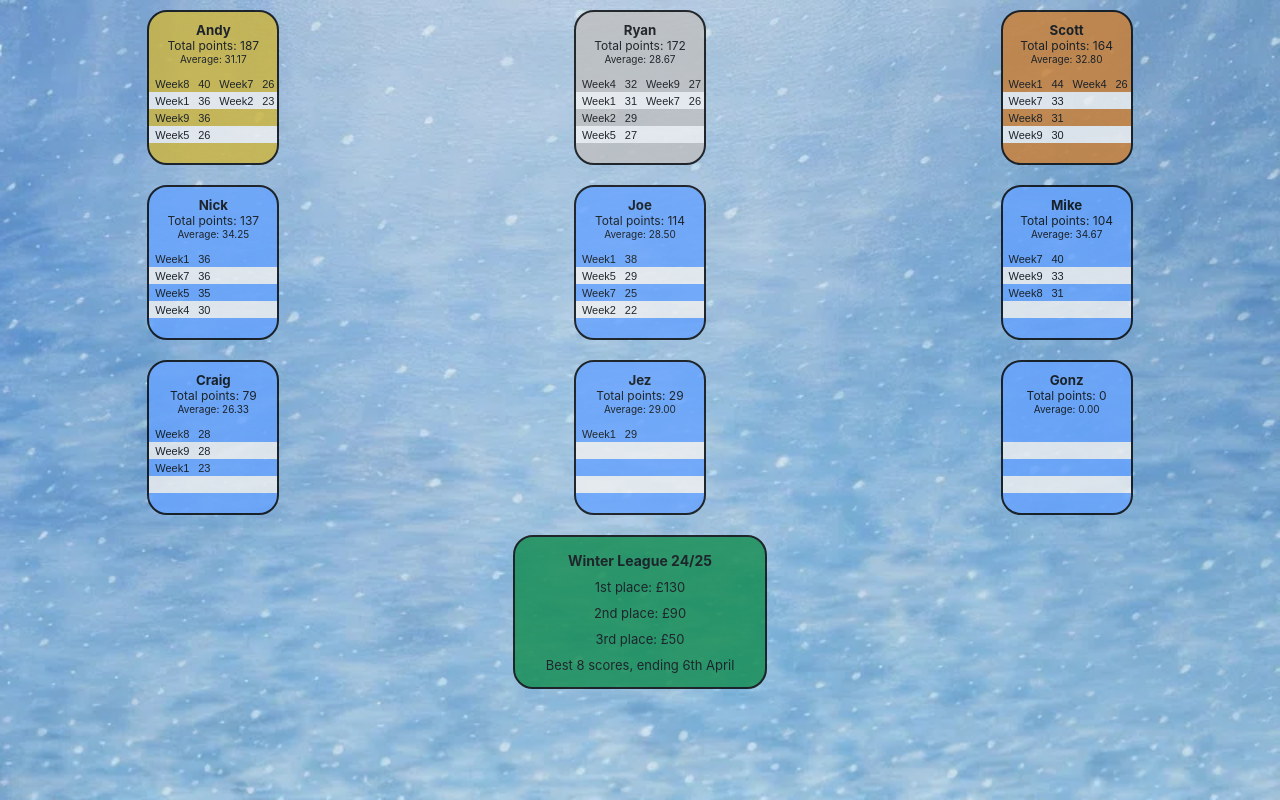
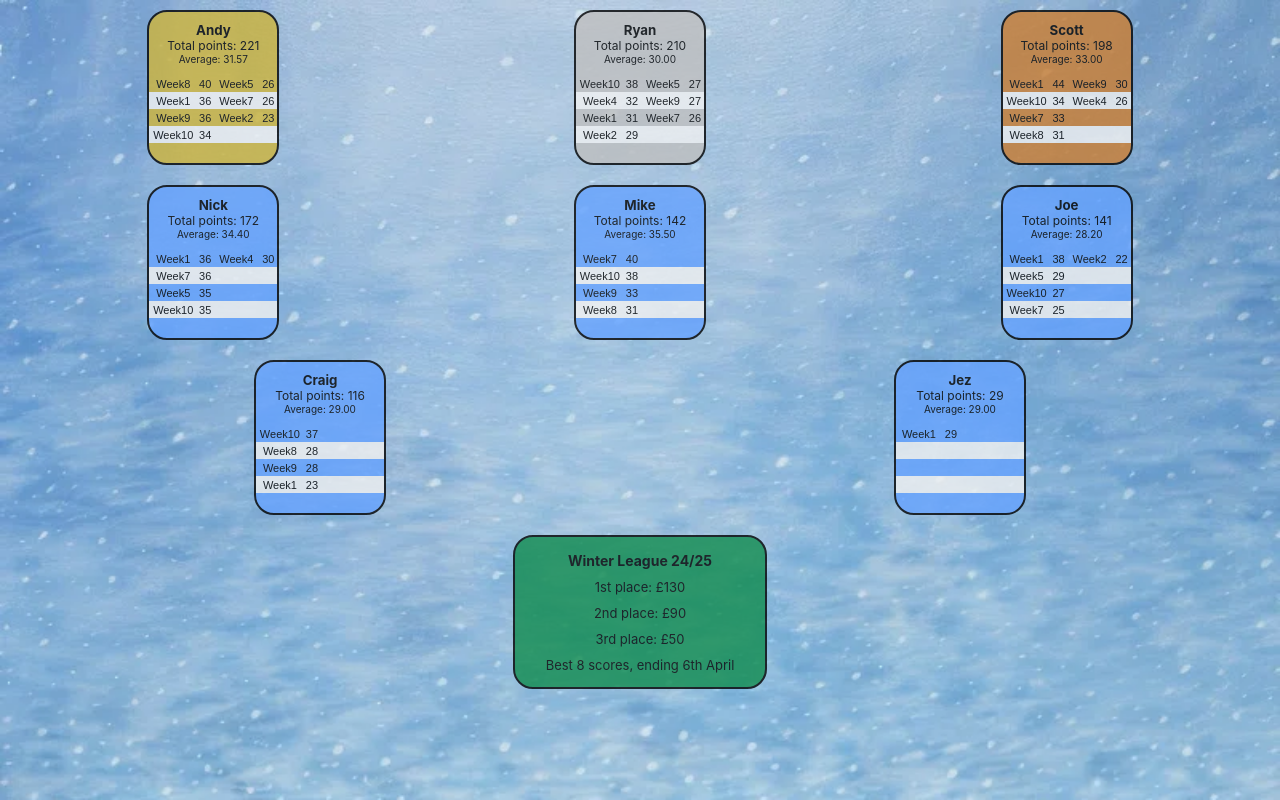
Before and after one commit to Ryan6Payne/winter-league, a React (Create React App) app: page / in a window 1280 px wide. Built offline with nearby package versions, Linux system fonts and the light colour scheme.

Commit message:
Week10 scores

```diff
--- a/src/App.js
+++ b/src/App.js
@@ -18,10 +18,10 @@ const App = () => {
                     { week: 'Week7', score: 26 },
                     { week: 'Week8', score: 40 },
                     { week: 'Week9', score: 36 },
-                    { week: '', score: 0 },
+                    { week: 'Week10', score: 34 },
                     { week: '', score: 0 }
                   ]
-                } playerName="Andy" weeksPlayed={6} cardClass={"gold"}/>
+                } playerName="Andy" weeksPlayed={7} cardClass={"gold"}/>
               </div>
             <div className="col-sm">
               <GolfPlayerCard golfScores={
@@ -32,10 +32,10 @@ const App = () => {
                     { week: 'Week5', score: 27 },
                     { week: 'Week7', score: 26 },
                     { week: 'Week9', score: 27 },
-                    { week: '', score: 0 },
+                    { week: 'Week10', score: 38 },
                     { week: '', score: 0 }
                   ]
-                } playerName="Ryan" weeksPlayed={6} cardClass={"silver"}/>
+                } playerName="Ryan" weeksPlayed={7} cardClass={"silver"}/>
               </div>
               <div className="col-sm">
                 <GolfPlayerCard golfScores={
@@ -45,11 +45,11 @@ const App = () => {
                     { week: 'Week7', score: 33 },
                     { week: 'Week8', score: 31 },
                     { week: 'Week9', score: 30 },
-                    { week: '', score: 0 },
+                    { week: 'Week10', score: 34 },
                     { week: '', score: 0 },
                     { week: '', score: 0 }
                   ]
-                } playerName="Scott" weeksPlayed={5} cardClass={"bronze"}/>
+                } playerName="Scott" weeksPlayed={6} cardClass={"bronze"}/>
               </div>
 
 
@@ -62,12 +62,26 @@ const App = () => {
                   { week: 'Week4', score: 30 },
                   { week: 'Week5', score: 35 },
                   { week: 'Week7', score: 36 },
-                  { week: '', score: 0 },
+                  { week: 'Week10', score: 35 },
                   { week: '', score: 0 },
                   { week: '', score: 0 },
                   { week: '', score: 0 }
                 ]
-                } playerName="Nick" weeksPlayed={4} />
+                } playerName="Nick" weeksPlayed={5} />
+              </div>
+              <div className="col-sm">
+              <GolfPlayerCard golfScores={
+                  [
+                    { week: 'Week7', score: 40 },
+                    { week: 'Week8', score: 31 },
+                    { week: 'Week9', score: 33 },
+                    { week: 'Week10', score: 38 },
+                    { week: '', score: 0 },
+                    { week: '', score: 0 },
+                    { week: '', score: 0 },
+                    { week: '', score: 0 }
+                  ]
+                } playerName="Mike" weeksPlayed={4} />
               </div>
             <div className="col-sm">
                 <GolfPlayerCard golfScores={
@@ -76,28 +90,13 @@ const App = () => {
                       { week: 'Week2', score: 22 },
                       { week: 'Week5', score: 29 },
                       { week: 'Week7', score: 25 },
-                      { week: '', score: 0 },
+                      { week: 'Week10', score: 27 },
                       { week: '', score: 0 },
                       { week: '', score: 0 },
                       { week: '', score: 0 }
                     ]
-                  } playerName="Joe" weeksPlayed={4}/>
+                  } playerName="Joe" weeksPlayed={5}/>
               </div>
-              <div className="col-sm">
-              <GolfPlayerCard golfScores={
-                  [
-                    { week: 'Week7', score: 40 },
-                    { week: 'Week8', score: 31 },
-                    { week: 'Week9', score: 33 },
-                    { week: '', score: 0 },
-                    { week: '', score: 0 },
-                    { week: '', score: 0 },
-                    { week: '', score: 0 },
-                    { week: '', score: 0 }
-                  ]
-                } playerName="Mike" weeksPlayed={3} />
-              </div>
-
             </div>
             <div className="row">
             <div className="col-sm">
@@ -106,13 +105,13 @@ const App = () => {
                     { week: 'Week1', score: 23 },
                     { week: 'Week8', score: 28 },
                     { week: 'Week9', score: 28 },
-                    { week: '', score: 0 },
+                    { week: 'Week10', score: 37 },
                     { week: '', score: 0 },
                     { week: '', score: 0 },
                     { week: '', score: 0 },
                     { week: '', score: 0 }
                   ]
-                } playerName="Craig" weeksPlayed={3} />
+                } playerName="Craig" weeksPlayed={4} />
               </div>
             <div className="col-sm">
               <GolfPlayerCard golfScores={
@@ -128,20 +127,6 @@ const App = () => {
                   ]
                 } playerName="Jez" weeksPlayed={1} />
               </div>
-              <div className="col-sm">
-                <GolfPlayerCard golfScores={
-                  [
-                    { week: '', score: 0 },
-                    { week: '', score: 0 },
-                    { week: '', score: 0 },
-                    { week: '', score: 0 },
-                    { week: '', score: 0 },
-                    { week: '', score: 0 },
-                    { week: '', score: 0 },
-                    { week: '', score: 0 }
-                  ]
-                } playerName="Gonz" weeksPlayed={1}/>
-              </div>
             </div>
             <Information></Information>
           </div>
```
